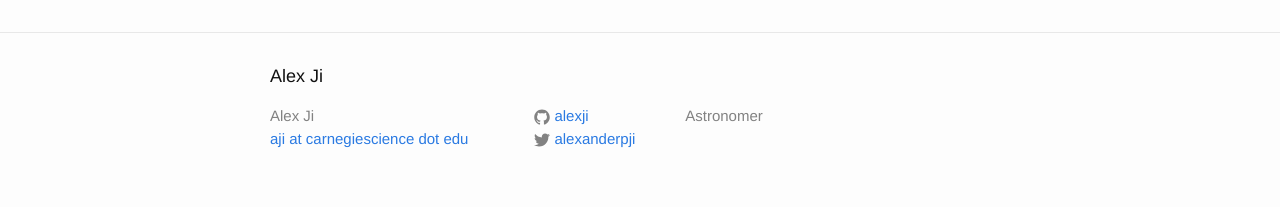
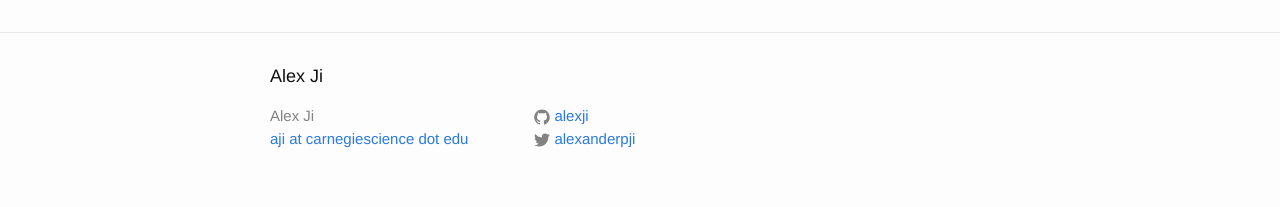
Before and after one commit to alexji/alexji.github.io, a Jekyll site: the page built from index.md, in a window 1280 px wide. Shown: the part 953-1160 px from the top of the page. Built offline with Jekyll 4.4.1, drawn with Linux system fonts in a browser that asks for light colours.

Commit message:
Removed silly description

```diff
--- a/_config.yml
+++ b/_config.yml
@@ -1,7 +1,7 @@
 # Site settings
 title: Alex Ji
 email: aji at carnegiescience dot edu
-description: Astronomer
+description:
 baseurl: "" # the subpath of your site, e.g. /blog/
 url: "https://alexji.github.io" # the base hostname & protocol for your site
 twitter_username: alexanderpji
```
